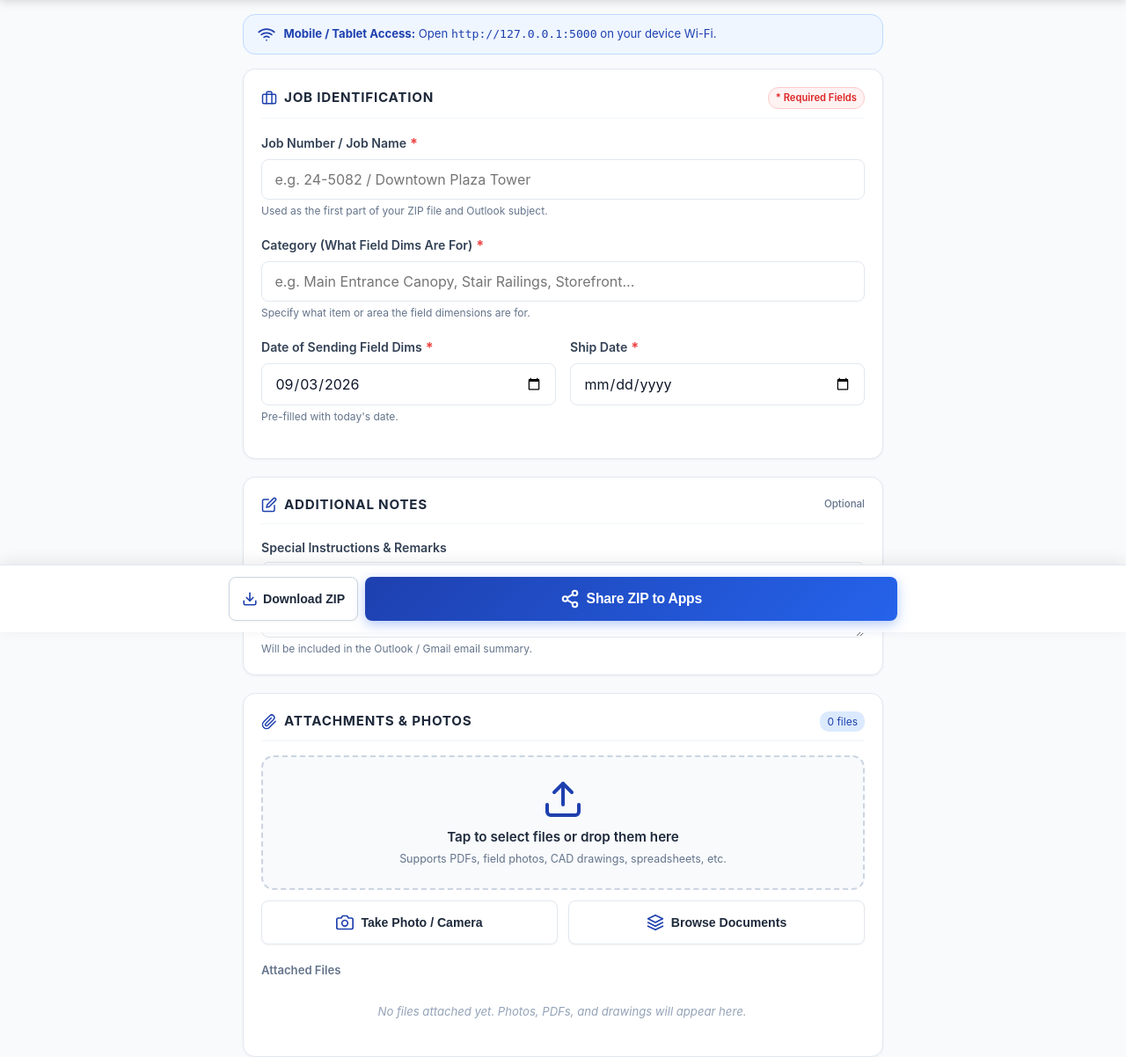
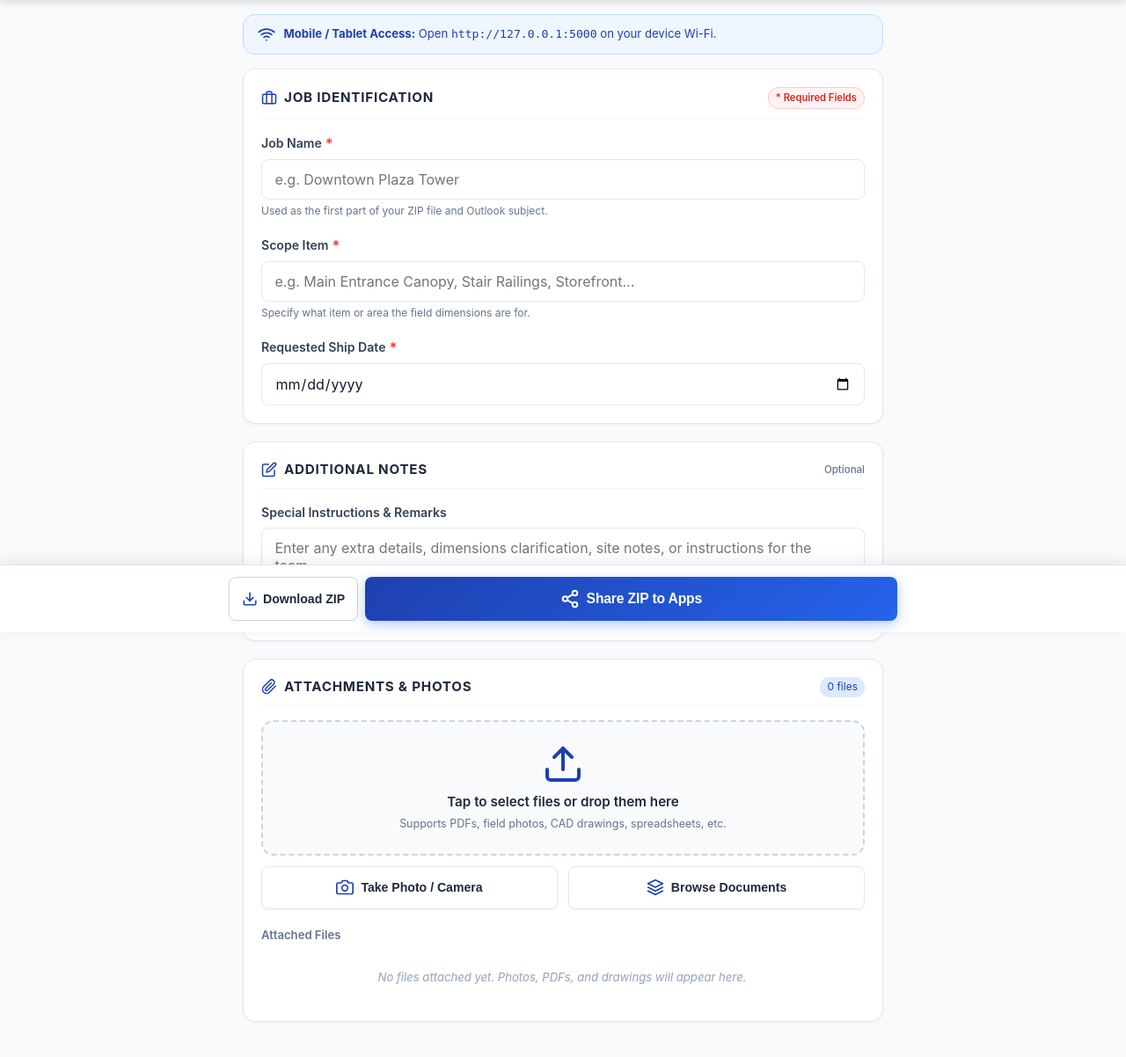
Before and after one commit to QIW-Detailing/QIW-FIELD-DIMS-DISPATCHER, a Flask app: page / in a window 1280 px wide. Shown: the part 81-1283 px from the top of the page at 88% size. After the commit the page ends 1244 px from the top, so only its background shows below. Run offline with Flask 3, Linux system fonts and the light colour scheme; some libraries are stand-ins or nearby versions.

Commit message:
Rename fields to Job Name, Scope Item, Requested Ship Date, and remove date of sending

```diff
--- a/static/js/app.js
+++ b/static/js/app.js
@@ -13,29 +13,14 @@ let currentSummaryText = '';
 let currentSummaryHtml = '';
 
 document.addEventListener('DOMContentLoaded', () => {
-  initDate();
   initEventListeners();
 });
-
-/**
- * Pre-populate "Date of sending field dims" with today's date (YYYY-MM-DD)
- */
-function initDate() {
-  const dateSentInput = document.getElementById('dateSent');
-  if (dateSentInput) {
-    const today = new Date();
-    const yyyy = today.getFullYear();
-    const mm = String(today.getMonth() + 1).padStart(2, '0');
-    const dd = String(today.getDate()).padStart(2, '0');
-    dateSentInput.value = `${yyyy}-${mm}-${dd}`;
-  }
-}
 
 /**
  * Initialize event listeners
  */
 function initEventListeners() {
-  // Category input listener
+  // Category / Scope item input listener
   const categoryInput = document.getElementById('category');
   if (categoryInput) {
     categoryInput.addEventListener('input', () => {
@@ -47,7 +32,7 @@ function initEventListeners() {
   }
 
   // Clear validation errors on typing
-  ['jobName', 'dateSent', 'shipDate'].forEach(id => {
+  ['jobName', 'shipDate'].forEach(id => {
     const el = document.getElementById(id);
     if (el) {
       el.addEventListener('input', () => {
@@ -149,11 +134,10 @@ function initEventListeners() {
 
       const jobName = document.getElementById('jobName') ? document.getElementById('jobName').value.trim() : '';
       const category = document.getElementById('category') ? document.getElementById('category').value.trim() : '';
-      const dateSent = document.getElementById('dateSent') ? document.getElementById('dateSent').value.trim() : '';
       const shipDate = document.getElementById('shipDate') ? document.getElementById('shipDate').value.trim() : '';
       const notes = document.getElementById('notes') ? document.getElementById('notes').value.trim() : '';
       const shareTitle = `Field Dims: ${jobName} - ${category}`;
-      const summary = buildTextSummary(jobName, category, dateSent, shipDate, notes);
+      const summary = buildTextSummary(jobName, category, shipDate, notes);
 
       downloadZipArchive();
       window.location.href = `mailto:?subject=${encodeURIComponent(shareTitle)}&body=${encodeURIComponent(summary)}`;
@@ -301,12 +285,11 @@ function validateForm() {
 
   const jobName = document.getElementById('jobName');
   const category = document.getElementById('category');
-  const dateSent = document.getElementById('dateSent');
   const shipDate = document.getElementById('shipDate');
 
   if (!jobName.value.trim()) {
     jobName.classList.add('is-invalid');
-    showError('jobNameError', 'Job Number / Job Name is required');
+    showError('jobNameError', 'Job Name is required');
     isValid = false;
     if (!firstErrorElement) firstErrorElement = jobName;
   } else {
@@ -316,7 +299,7 @@ function validateForm() {
 
   if (!category.value.trim()) {
     category.classList.add('is-invalid');
-    showError('categoryError', 'Please select or enter a Category');
+    showError('categoryError', 'Scope Item is required');
     isValid = false;
     if (!firstErrorElement) firstErrorElement = category;
   } else {
@@ -324,19 +307,9 @@ function validateForm() {
     hideError('categoryError');
   }
 
-  if (!dateSent.value.trim()) {
-    dateSent.classList.add('is-invalid');
-    showError('dateSentError', 'Date of sending field dims is required');
-    isValid = false;
-    if (!firstErrorElement) firstErrorElement = dateSent;
-  } else {
-    dateSent.classList.remove('is-invalid');
-    hideError('dateSentError');
-  }
-
   if (!shipDate.value.trim()) {
     shipDate.classList.add('is-invalid');
-    showError('shipDateError', 'Ship Date is required');
+    showError('shipDateError', 'Requested Ship Date is required');
     isValid = false;
     if (!firstErrorElement) firstErrorElement = shipDate;
   } else {
@@ -370,7 +343,7 @@ function hideError(id) {
 /**
  * Ensure ZIP archive is generated and cached
  */
-async function ensureZipGenerated(jobName, category, dateSent, shipDate, notes) {
+async function ensureZipGenerated(jobName, category, shipDate, notes) {
   currentZipFilename = generateSafeFilename(jobName, category) + '.zip';
 
   const zip = new JSZip();
@@ -387,7 +360,7 @@ async function ensureZipGenerated(jobName, category, dateSent, shipDate, notes)
     zip.file(fileName, item.file);
   }
 
-  zip.file("JOB_SUMMARY.txt", buildTextSummary(jobName, category, dateSent, shipDate, notes));
+  zip.file("JOB_SUMMARY.txt", buildTextSummary(jobName, category, shipDate, notes));
 
   generatedZipBlob = await zip.generateAsync({
     type: 'blob',
@@ -410,7 +383,6 @@ async function prepackZipInBackground() {
 
   const jobName = document.getElementById('jobName') ? document.getElementById('jobName').value.trim() : '';
   const category = document.getElementById('category') ? document.getElementById('category').value.trim() : '';
-  const dateSent = document.getElementById('dateSent') ? document.getElementById('dateSent').value.trim() : '';
   const shipDate = document.getElementById('shipDate') ? document.getElementById('shipDate').value.trim() : '';
   const notes = document.getElementById('notes') ? document.getElementById('notes').value.trim() : '';
 
@@ -430,7 +402,7 @@ async function prepackZipInBackground() {
     zip.file(fileName, item.file);
   }
 
-  zip.file("JOB_SUMMARY.txt", buildTextSummary(jobName, category, dateSent, shipDate, notes));
+  zip.file("JOB_SUMMARY.txt", buildTextSummary(jobName, category, shipDate, notes));
 
   try {
     prepackedZipBlob = await zip.generateAsync({
@@ -462,18 +434,17 @@ async function handleShareProcess() {
 
   const jobName = document.getElementById('jobName').value.trim();
   const category = document.getElementById('category').value.trim();
-  const dateSent = document.getElementById('dateSent').value.trim();
   const shipDate = document.getElementById('shipDate').value.trim();
   const notes = document.getElementById('notes').value.trim();
 
-  currentSummaryText = buildTextSummary(jobName, category, dateSent, shipDate, notes);
-  currentSummaryHtml = buildHtmlSummary(jobName, category, dateSent, shipDate, notes);
+  currentSummaryText = buildTextSummary(jobName, category, shipDate, notes);
+  currentSummaryHtml = buildHtmlSummary(jobName, category, shipDate, notes);
   const shareTitle = `Field Dims: ${jobName} - ${category}`;
   currentZipFilename = generateSafeFilename(jobName, category) + '.zip';
 
   let zipFileToShare = prepackedZipFile;
   if (!zipFileToShare) {
-    const zipBlob = await ensureZipGenerated(jobName, category, dateSent, shipDate, notes);
+    const zipBlob = await ensureZipGenerated(jobName, category, shipDate, notes);
     zipFileToShare = new File([zipBlob], currentZipFilename, {
       type: 'application/zip',
       lastModified: Date.now()
@@ -534,11 +505,10 @@ async function handleDownloadZipProcess() {
   try {
     const jobName = document.getElementById('jobName').value.trim();
     const category = document.getElementById('category').value.trim();
-    const dateSent = document.getElementById('dateSent').value.trim();
     const shipDate = document.getElementById('shipDate').value.trim();
     const notes = document.getElementById('notes').value.trim();
 
-    await ensureZipGenerated(jobName, category, dateSent, shipDate, notes);
+    await ensureZipGenerated(jobName, category, shipDate, notes);
     downloadZipArchive();
 
     if (btn) {
@@ -597,7 +567,7 @@ function downloadZipArchive() {
 /**
  * Build Plain Text Summary
  */
-function buildTextSummary(jobName, category, dateSent, shipDate, notes) {
+function buildTextSummary(jobName, category, shipDate, notes) {
   let fileListStr = '';
   if (attachedFiles.length > 0) {
     fileListStr = attachedFiles.map(f => `  - ${f.name} (${formatBytes(f.size)})`).join('\n');
@@ -607,10 +577,9 @@ function buildTextSummary(jobName, category, dateSent, shipDate, notes) {
 
   return `QIW - FIELD DIMENSION DISPATCHER
 =====================================================
-Job Number / Name : ${jobName}
-Category          : ${category}
-Date Sent (Dims)  : ${dateSent}
-Ship Date         : ${shipDate}
+Job Name            : ${jobName}
+Scope Item          : ${category}
+Requested Ship Date : ${shipDate}
 
 Additional Notes:
 ${notes ? notes : 'None'}
@@ -624,7 +593,7 @@ Generated by QIW- Field dimention dispatcher`;
 /**
  * Build Rich HTML Summary for Outlook EML / email body
  */
-function buildHtmlSummary(jobName, category, dateSent, shipDate, notes) {
+function buildHtmlSummary(jobName, category, shipDate, notes) {
   let filesHtml = '';
   if (attachedFiles.length > 0) {
     filesHtml = attachedFiles.map(f => `<li style="padding: 3px 0;"><strong>${escapeHtml(f.name)}</strong> (${formatBytes(f.size)})</li>`).join('');
@@ -659,19 +628,15 @@ function buildHtmlSummary(jobName, category, dateSent, shipDate, notes) {
   </div>
   <table class="table">
     <tr>
-      <td class="label">Job Number / Name:</td>
+      <td class="label">Job Name:</td>
       <td class="val"><strong>${escapeHtml(jobName)}</strong></td>
     </tr>
     <tr>
-      <td class="label">Category:</td>
+      <td class="label">Scope Item:</td>
       <td class="val">${escapeHtml(category)}</td>
     </tr>
     <tr>
-      <td class="label">Date of Sending Field Dims:</td>
-      <td class="val">${escapeHtml(dateSent)}</td>
-    </tr>
-    <tr>
-      <td class="label">Ship Date:</td>
+      <td class="label">Requested Ship Date:</td>
       <td class="val"><strong>${escapeHtml(shipDate)}</strong></td>
     </tr>
   </table>
@@ -700,8 +665,6 @@ function resetForm() {
 
     document.querySelectorAll('.is-invalid').forEach(el => el.classList.remove('is-invalid'));
     document.querySelectorAll('.error-text').forEach(el => el.classList.remove('visible'));
-
-    initDate();
 
     // Revoke object URLs
     attachedFiles.forEach(f => {
--- a/templates/index.html
+++ b/templates/index.html
@@ -6,7 +6,7 @@
   <meta name="apple-mobile-web-app-capable" content="yes">
   <meta name="apple-mobile-web-app-status-bar-style" content="default">
   <title>QIW- Field dimention dispatcher</title>
-  <link rel="stylesheet" href="{{ url_for('static', filename='css/style.css') }}?v=20260903_v9">
+  <link rel="stylesheet" href="{{ url_for('static', filename='css/style.css') }}?v=20260903_v10">
 </head>
 <body>
 
@@ -75,38 +75,27 @@
           <span class="badge-required">* Required Fields</span>
         </div>
 
-        <!-- Job Number / Job Name -->
+        <!-- Job Name -->
         <div class="form-group">
-          <label for="jobName">Job Number / Job Name <span class="star">*</span></label>
-          <input type="text" id="jobName" placeholder="e.g. 24-5082 / Downtown Plaza Tower" autocomplete="off" required>
+          <label for="jobName">Job Name <span class="star">*</span></label>
+          <input type="text" id="jobName" placeholder="e.g. Downtown Plaza Tower" autocomplete="off" required>
           <div class="error-text" id="jobNameError"></div>
           <div class="input-hint">Used as the first part of your ZIP file and Outlook subject.</div>
         </div>
 
-        <!-- Category -->
+        <!-- Scope Item -->
         <div class="form-group">
-          <label for="category">Category (What Field Dims Are For) <span class="star">*</span></label>
+          <label for="category">Scope Item <span class="star">*</span></label>
           <input type="text" id="category" placeholder="e.g. Main Entrance Canopy, Stair Railings, Storefront..." autocomplete="off" required>
           <div class="error-text" id="categoryError"></div>
           <div class="input-hint">Specify what item or area the field dimensions are for.</div>
         </div>
 
-        <!-- Dates Grid -->
-        <div class="form-grid-2">
-          <!-- Date of sending field dims (Today by default) -->
-          <div class="form-group">
-            <label for="dateSent">Date of Sending Field Dims <span class="star">*</span></label>
-            <input type="date" id="dateSent" required>
-            <div class="error-text" id="dateSentError"></div>
-            <div class="input-hint">Pre-filled with today's date.</div>
-          </div>
-
-          <!-- Ship date -->
-          <div class="form-group">
-            <label for="shipDate">Ship Date <span class="star">*</span></label>
-            <input type="date" id="shipDate" required>
-            <div class="error-text" id="shipDateError"></div>
-          </div>
+        <!-- Requested Ship Date -->
+        <div class="form-group">
+          <label for="shipDate">Requested Ship Date <span class="star">*</span></label>
+          <input type="date" id="shipDate" required>
+          <div class="error-text" id="shipDateError"></div>
         </div>
       </section>
 
@@ -403,6 +392,6 @@
   <!-- Offline Vendored JSZip -->
   <script src="{{ url_for('static', filename='js/jszip.min.js') }}"></script>
   <!-- Application Logic -->
-  <script src="{{ url_for('static', filename='js/app.js') }}?v=20260903_v9"></script>
+  <script src="{{ url_for('static', filename='js/app.js') }}?v=20260903_v10"></script>
 </body>
 </html>
```
Also changed, not shown: index.html (+12 -23 lines).
